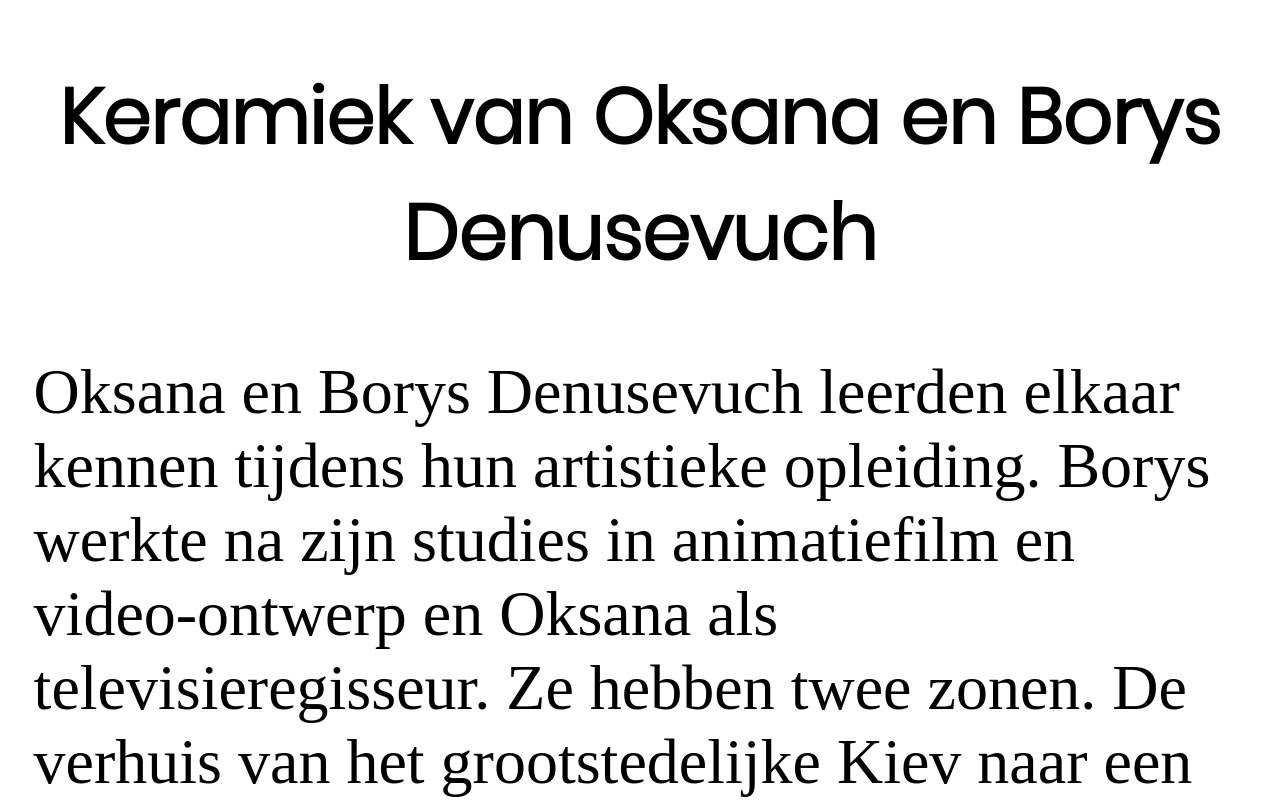
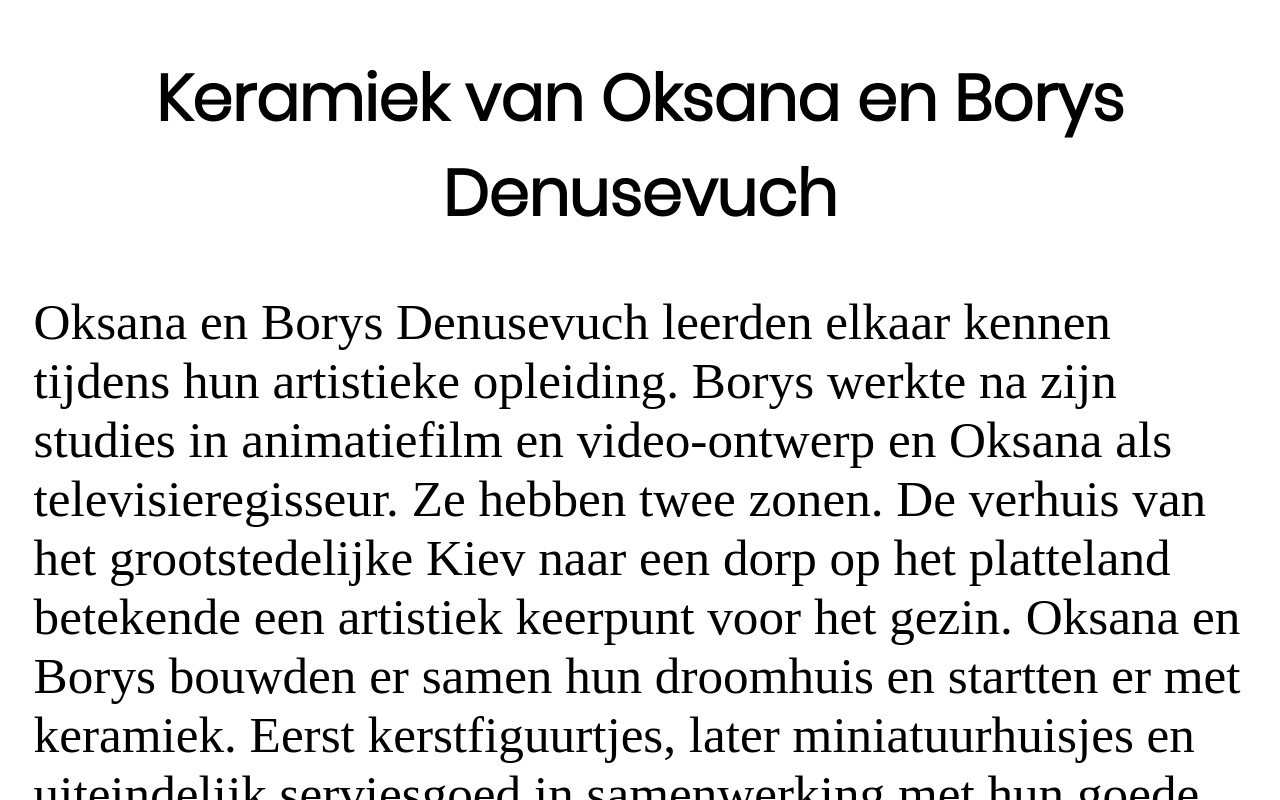
Before and after one commit to DesignMuseumGent/interface-homeland, a React (Create React App) app: page /screen2 in a window 1280 px wide. Built offline with nearby package versions, Linux system fonts and the light colour scheme.

Commit message:
full screen

```diff
--- a/src/App.css
+++ b/src/App.css
@@ -54,11 +54,11 @@ p{
 }
 
 .text{
-    font-size: 5vw;
+    font-size: 4vw;
 }
 
 .title{
-    font-size: 6vw;
+    font-size: 5vw;
 }
 
 .textContainer{
```
